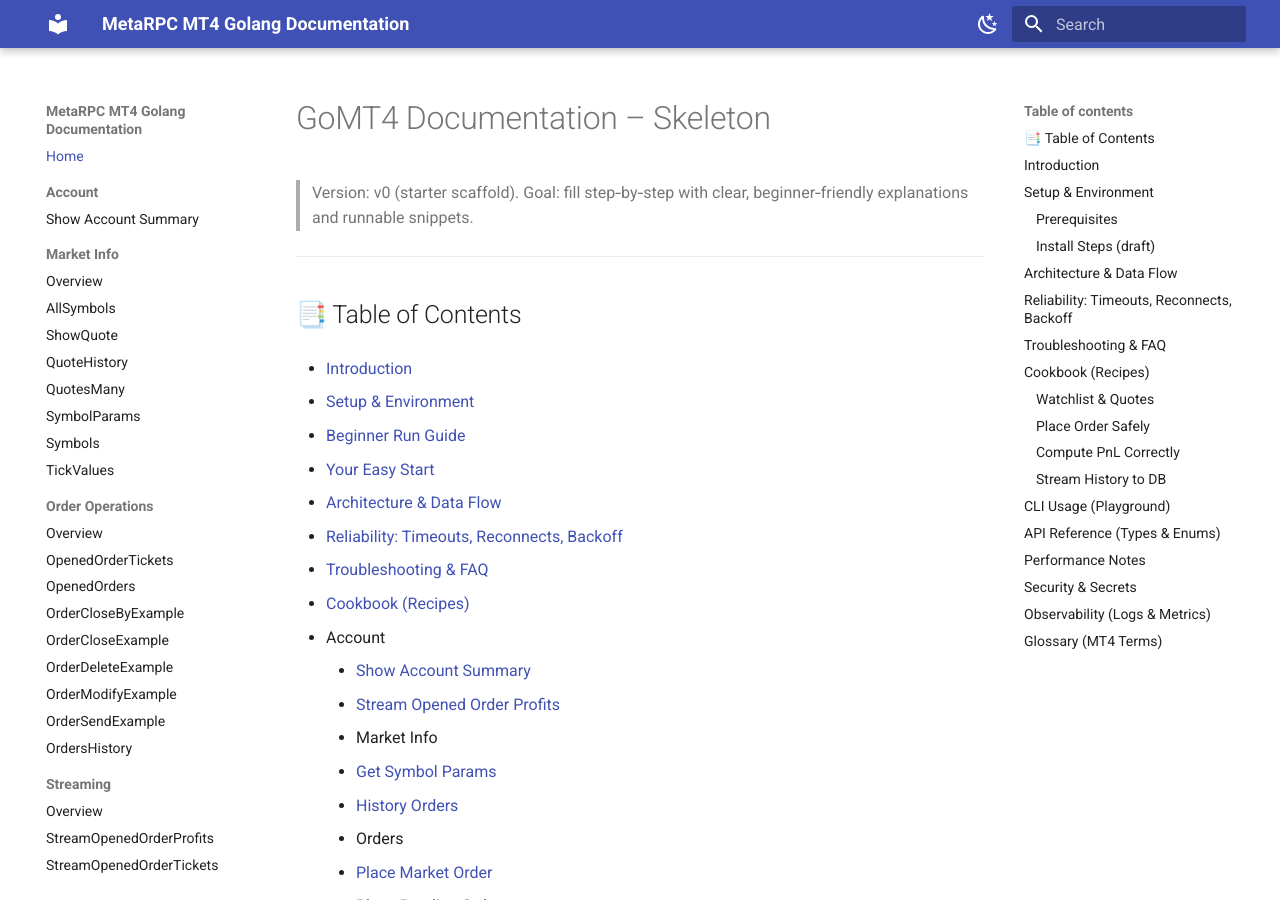
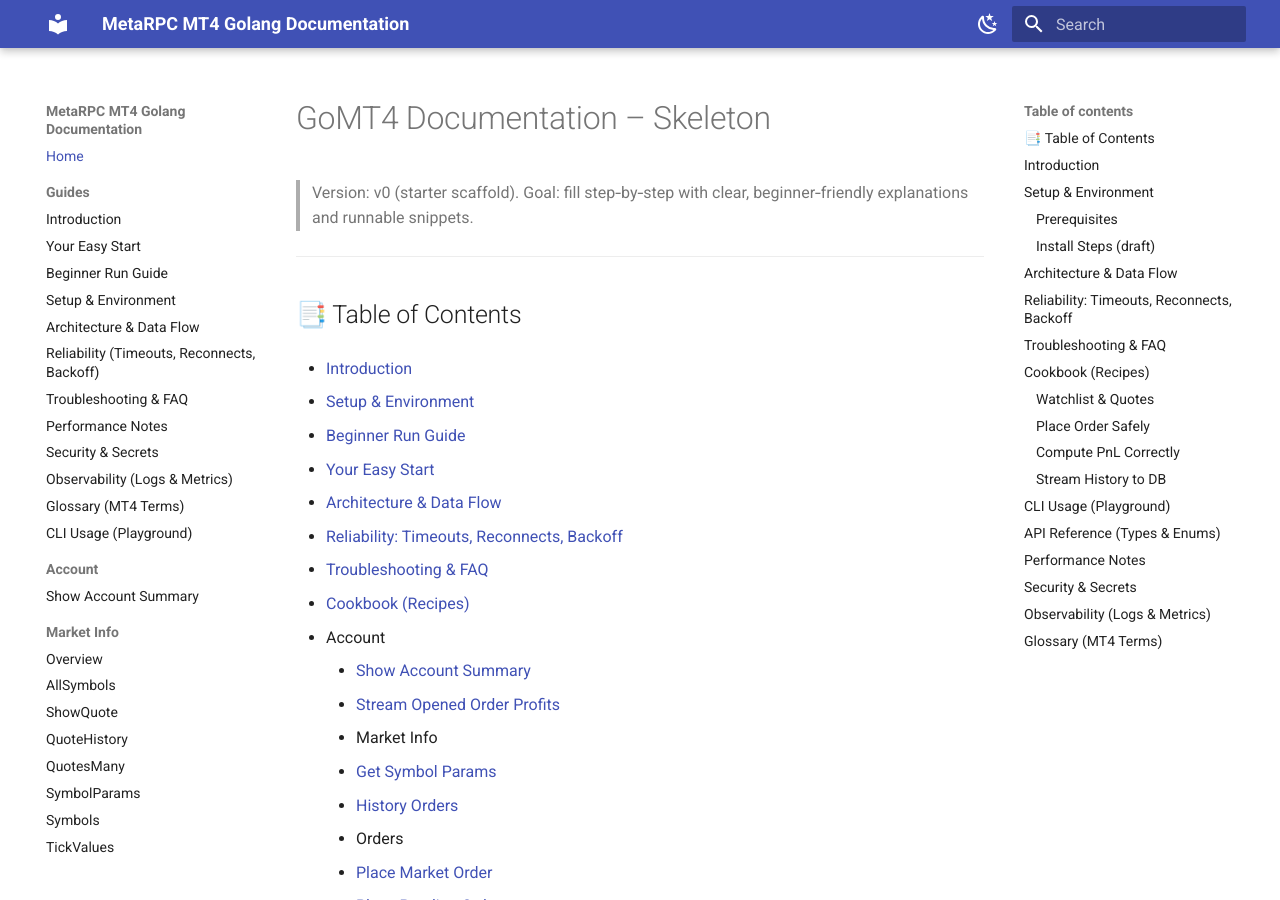
Before and after one commit to MetaRPC/GoMT4, an MkDocs documentation site: the page built from docs/GoMT4_Documentation_Skeleton.md, in a window 1280 px wide and 900 px high. Built offline with MkDocs 1.6.1 and Material for MkDocs 9.7.7, drawn with Linux system fonts in a browser that asks for light colours.

Commit message:
Update mkdocs.yml

```diff
--- a/mkdocs.yml
+++ b/mkdocs.yml
@@ -2,8 +2,24 @@
 
 nav:
   - Home: GoMT4_Documentation_Skeleton.md
+
+  - Guides:
+      - Introduction: Introduction.md
+      - Your Easy Start: Your_Easy_Start.md
+      - Beginner Run Guide: Beginner_Run_Guide.md
+      - Setup & Environment: setup.md
+      - Architecture & Data Flow: Architecture_DataFlow.md
+      - Reliability (Timeouts, Reconnects, Backoff): ReTimeouts_Reconnects_Backoff.md
+      - Troubleshooting & FAQ: Troubleshooting_FAQ.md
+      - Performance Notes: Performance_Notes.md
+      - Security & Secrets: Security_Secrets.md
+      - Observability (Logs & Metrics): Observability.md
+      - Glossary (MT4 Terms): Glossary.md
+      - CLI Usage (Playground): cli_usage.md
+
   - Account:
       - Show Account Summary: Account/ShowAccountSummary.md
+
   - Market Info:
       - Overview: Market_Info/Market_Info_Overview.md
       - AllSymbols: Market_Info/ShowAllSymbols.md
@@ -13,6 +29,7 @@
       - SymbolParams: Market_Info/ShowSymbolParams.md
       - Symbols: Market_Info/ShowSymbols.md
       - TickValues: Market_Info/ShowTickValues.md
+
   - Order Operations:
       - Overview: Order_Operations/Order_Operations_Overview.md
       - OpenedOrderTickets: Order_Operations/ShowOpenedOrderTickets.md
@@ -23,6 +40,7 @@
       - OrderModifyExample: Order_Operations/ShowOrderModifyExample.md
       - OrderSendExample: Order_Operations/ShowOrderSendExample.md
       - OrdersHistory: Order_Operations/ShowOrdersHistory.md
+
   - Streaming:
       - Overview: Streaming/Streaming_Overview.md
       - StreamOpenedOrderProfits: Streaming/StreamOpenedOrderProfits.md
@@ -31,23 +49,13 @@
       - StreamTradeUpdates: Streaming/StreamTradeUpdates.md
       - StreamOrdersHistoryExample: Streaming/StreamOrdersHistoryExample.md
       - StreamQuoteHistoryExample: Streaming/StreamQuoteHistoryExample.md
-  - Guides:
-      - Beginner Run Guide: Beginner_Run_Guide.md
-      - Your Easy Start: Your_Easy_Start.md
-      - CLI Usage: cli_usage.md
-      - Setup & Environment: setup.md
-      - Architecture & Data Flow: Architecture_DataFlow.md
-      - Reliability: ReTimeouts_Reconnects_Backoff.md
-      - Troubleshooting & FAQ: Troubleshooting_FAQ.md
-      - Performance Notes: Performance_Notes.md
-      - Security & Secrets: Security_Secrets.md
-      - Observability (Logs & Metrics): Observability.md
-      - Glossary (MT4 Terms): Glossary.md
+
   - API Reference:
-      - Overview: 'API Reference/Overview.md'
-      - Enums: 'API Reference/Enums.md'
-      - Messages: 'API Reference/Messages.md'
-      - Streaming: 'API Reference/Streaming.md'
+      - Overview: "API Reference/Overview.md"
+      - Enums: "API Reference/Enums.md"
+      - Messages: "API Reference/Messages.md"
+      - Streaming: "API Reference/Streaming.md"
+
   - Cookbook:
       - Account:
           - Show Account Summary: Cookbook/Account/AccountSummary.md
```
